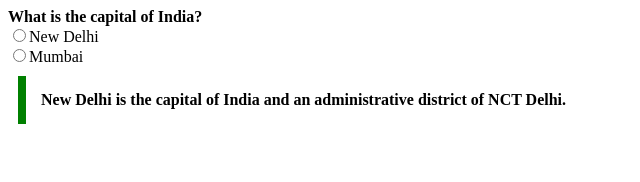
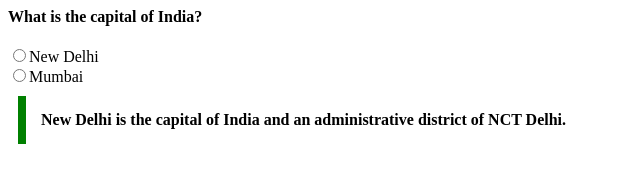
Before and after one commit to acciojob/trivia-dsr49, a website: page main.html in a window 1280 px wide. Shown: the whole page, without its empty margins (0-640 px from the left). Drawn offline with Linux system fonts and the light colour scheme.

Commit message:
created a submission

```diff
--- a/styles.css
+++ b/styles.css
@@ -4,7 +4,7 @@
             /* padding-top: 15px; */
         }
         div.opt{
-            /* padding-top: 20px; */
+            padding-top: 20px;
         }
         blockquote{
             max-width: 600px;
```
